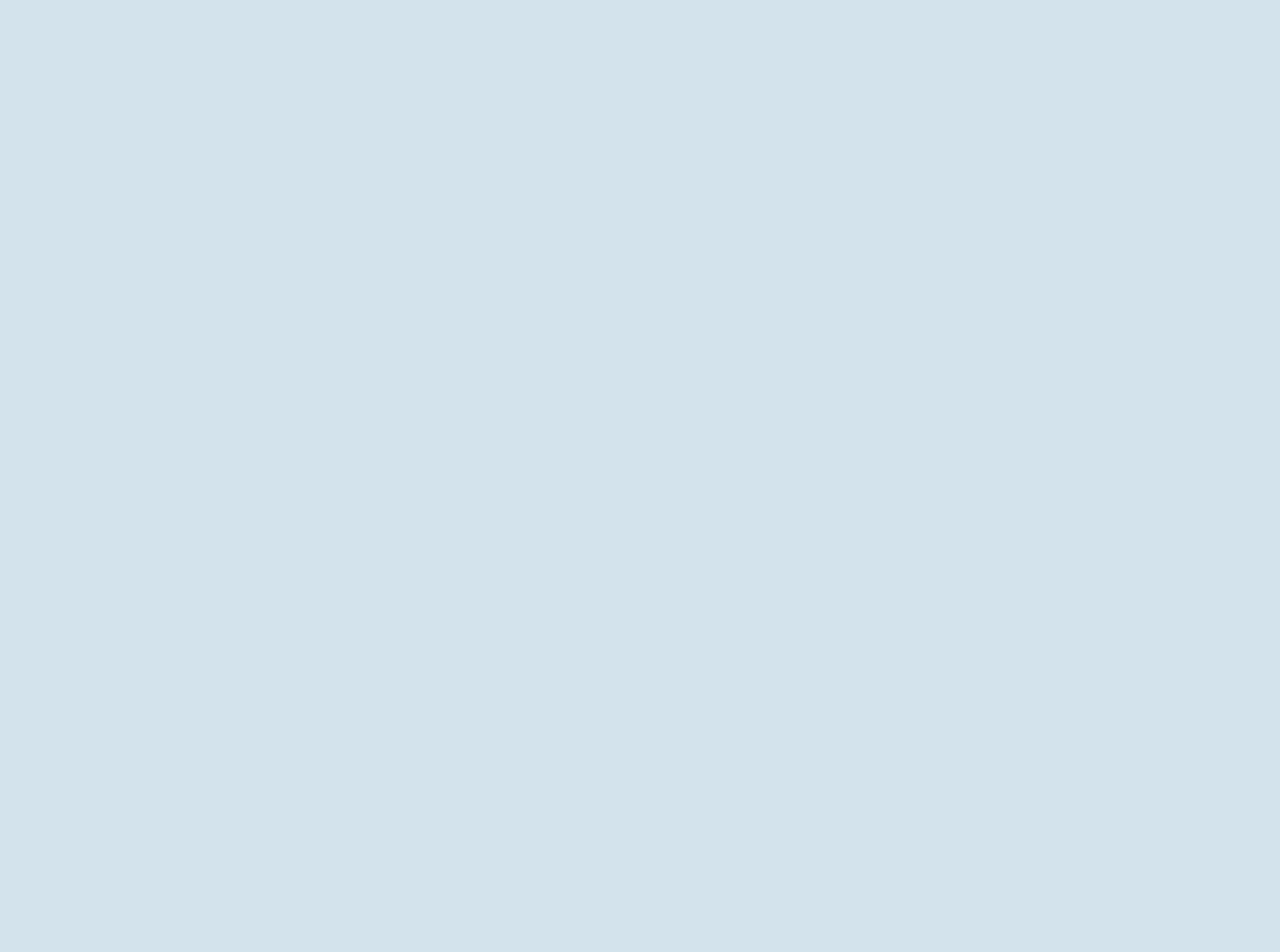
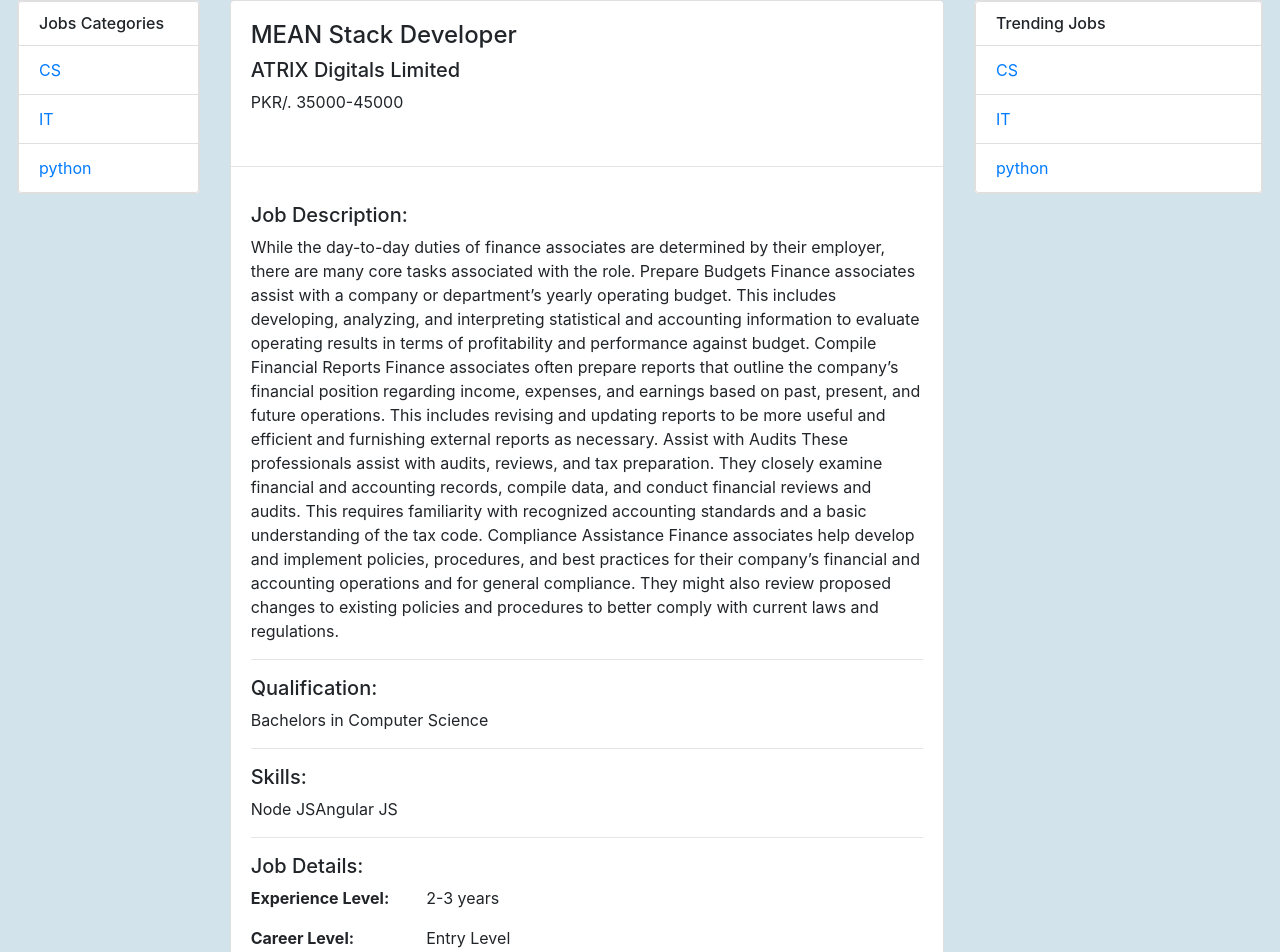
Before and after one commit to SaqibZuhayr/askandfreelance, an Angular app: page /main/jobs/job-details in a window 1280 px wide. Before the commit this address led to /. Shown: the part 73-1025 px from the top of the page. Before the commit the page ends 800 px from the top, so only its background shows below. Built offline with nearby package versions, Linux system fonts and the light colour scheme.

Commit message:
updated front-end

```diff
--- a/src/app/app-routing.module.ts
+++ b/src/app/app-routing.module.ts
@@ -15,6 +15,7 @@
 import { AddGigsComponent } from './add-gigs/add-gigs.component';
 import { JobsComponent } from './jobs/jobs.component';
 import { PostJobComponent } from './post-job/post-job.component';
+import {JobDetailsComponent} from './job-details/job-details.component';
 
 const routes: Routes = [
   { path: '', component: LoginComponent },
@@ -29,7 +30,8 @@
         path: 'jobs',
         children: [
           { path: '', component: JobsComponent },
-          { path: 'post-job', component: PostJobComponent }
+          { path: 'post-job', component: PostJobComponent },
+          { path: 'job-details', component: JobDetailsComponent }
         ]
       },
       {
--- a/src/app/app.module.ts
+++ b/src/app/app.module.ts
@@ -25,6 +25,7 @@
 import { JobsSidebarComponent } from './jobs-sidebar/jobs-sidebar.component';
 import { JobsComponent } from './jobs/jobs.component';
 import { PostJobComponent } from './post-job/post-job.component';
+import { JobDetailsComponent } from './job-details/job-details.component';
 
 @NgModule({
   declarations: [
@@ -47,7 +48,8 @@
     AddGigsComponent,
     JobsSidebarComponent,
     JobsComponent,
-    PostJobComponent
+    PostJobComponent,
+    JobDetailsComponent
   ],
   imports: [
     BrowserModule,
--- /dev/null
+++ b/src/app/job-details/job-details.component.html
@@ -0,0 +1,98 @@
+<div class="row">
+  <div class="col-sm-2">
+    <div class="card">
+      <div class="list-group">
+        <h6 class="list-group-item">Jobs Categories</h6>
+        <a href="#" class="list-group-item">CS</a>
+        <a href="#" class="list-group-item">IT</a>
+        <a href="#" class="list-group-item">python</a>
+      </div>
+    </div>
+  </div>
+  <div class="col-sm-7">
+    <div class="card">
+      <div class="card-body">
+        <h4 id="job_title"> MEAN Stack Developer</h4>
+        <h5 id="organization_name"> ATRIX Digitals Limited</h5>
+        <p id="salary"><span>PKR/.&nbsp;</span>35000-45000</p>
+      </div>
+      <hr>
+      <div class="card-body">
+        <h5 id="job_description">Job Description:</h5>
+        <p> While the day-to-day duties of finance associates are determined by their employer, there are many core
+          tasks associated with the role.
+
+          Prepare Budgets
+
+          Finance associates assist with a company or department’s yearly operating budget. This includes developing,
+          analyzing, and interpreting statistical and accounting information to evaluate operating results in terms of
+          profitability and performance against budget.
+
+          Compile Financial Reports
+
+          Finance associates often prepare reports that outline the company’s financial position regarding income,
+          expenses, and earnings based on past, present, and future operations. This includes revising and updating
+          reports to be more useful and efficient and furnishing external reports as necessary.
+
+          Assist with Audits
+
+          These professionals assist with audits, reviews, and tax preparation. They closely examine financial and
+          accounting records, compile data, and conduct financial reviews and audits. This requires familiarity with
+          recognized accounting standards and a basic understanding of the tax code.
+
+          Compliance Assistance
+
+          Finance associates help develop and implement policies, procedures, and best practices for their company’s
+          financial and accounting operations and for general compliance. They might also review proposed changes to
+          existing policies and procedures to better comply with current laws and regulations.</p>
+        <hr>
+        <h5 id="qualification"> Qualification: </h5><span>Bachelors in Computer Science</span>
+        <hr>
+        <h5 id="skills">Skills:</h5><span>Node JS</span><span>Angular JS</span>
+        <hr>
+        <h5>Job Details:</h5>
+
+        <!--<span><b>Experience Level:</b></span>-->
+        <!--<span>2-3 years</span>-->
+        <!--<br>-->
+
+        <!--<span><b>Career Level:&nbsp;</b></span>-->
+        <!--<span>Entry Level</span>-->
+
+        <div col-sm-6>
+          <div class="row">
+            <div class="col-sm-3 text-left">
+
+              <b>Experience Level:</b>
+            </div>
+            <div class="col-sm-6 ">
+              <p>2-3 years</p>
+            </div>
+          </div>
+        </div>
+        <div col-sm-6>
+          <div class="row">
+            <div class="col-sm-3 text-left">
+              <b>Career Level:</b>
+            </div>
+            <div class="col-sm-6 ">
+              <p>Entry Level</p>
+            </div>
+          </div>
+        </div>
+        <hr>
+        <button type="button" class="float-right btn btn-primary" (click)="apply_job()">Apply</button>
+      </div>
+    </div>
+  </div>
+  <div class="col-sm-3">
+    <div class="card">
+      <div class="list-group">
+        <h6 class="list-group-item">Trending Jobs</h6>
+        <a href="#" class="list-group-item">CS</a>
+        <a href="#" class="list-group-item">IT</a>
+        <a href="#" class="list-group-item">python</a>
+      </div>
+    </div>
+  </div>
+</div>
--- /dev/null
+++ b/src/app/job-details/job-details.component.ts
@@ -0,0 +1,18 @@
+import { Component, OnInit } from '@angular/core';
+
+@Component({
+  selector: 'app-job-details',
+  templateUrl: './job-details.component.html',
+  styleUrls: ['./job-details.component.css']
+})
+export class JobDetailsComponent implements OnInit {
+
+  constructor() { }
+
+  ngOnInit() {
+  }
+
+  apply_job() {
+    console.log('Goku');
+  }
+}
--- a/src/app/jobs-sidebar/jobs-sidebar.component.html
+++ b/src/app/jobs-sidebar/jobs-sidebar.component.html
@@ -3,5 +3,5 @@
     <a href="#" class="list-group-item">IT</a>
     <a href="#" class="list-group-item">CS</a>
     <a href="#" class="list-group-item">Accounts</a>
-    <a href="#" class="list-group-item">View all</a>
+    <a href="/main/jobs" class="list-group-item">View all</a>
   </div>
--- a/src/app/jobs/jobs.component.html
+++ b/src/app/jobs/jobs.component.html
@@ -36,7 +36,7 @@
             <div class="row">
                 <div class="col-sm-10"></div>
                 <div class="col-sm-2 btn-margin">
-                  <button type="button" class="btn btn-primary">Apply</button>
+                  <button type="button" class="float-right btn btn-primary" (click)="view_details()">View Details</button>
                 </div>
 
               </div>
--- a/src/app/jobs/jobs.component.ts
+++ b/src/app/jobs/jobs.component.ts
@@ -10,7 +10,7 @@
 export class JobsComponent implements OnInit {
 
   constructor(private route: Router, private http: HttpClient) { }
-  jobs =[];
+  jobs = [];
   ngOnInit() {
     this.http.post('http://localhost:3000/viewjobs', {}).subscribe((data) => {
       console.log(data);
@@ -20,8 +20,8 @@
     });
   }
 
-  post_job(){
-    this.router.navigate(['main/jobs/post-job']);
+  post_job() {
+    this.route.navigate(['main/jobs/post-job']);
   }
 
 }
```
Also changed, not shown: src/app/job-details/job-details.component.css (added), 1 other file (tests, documents, lock files or other folders).
